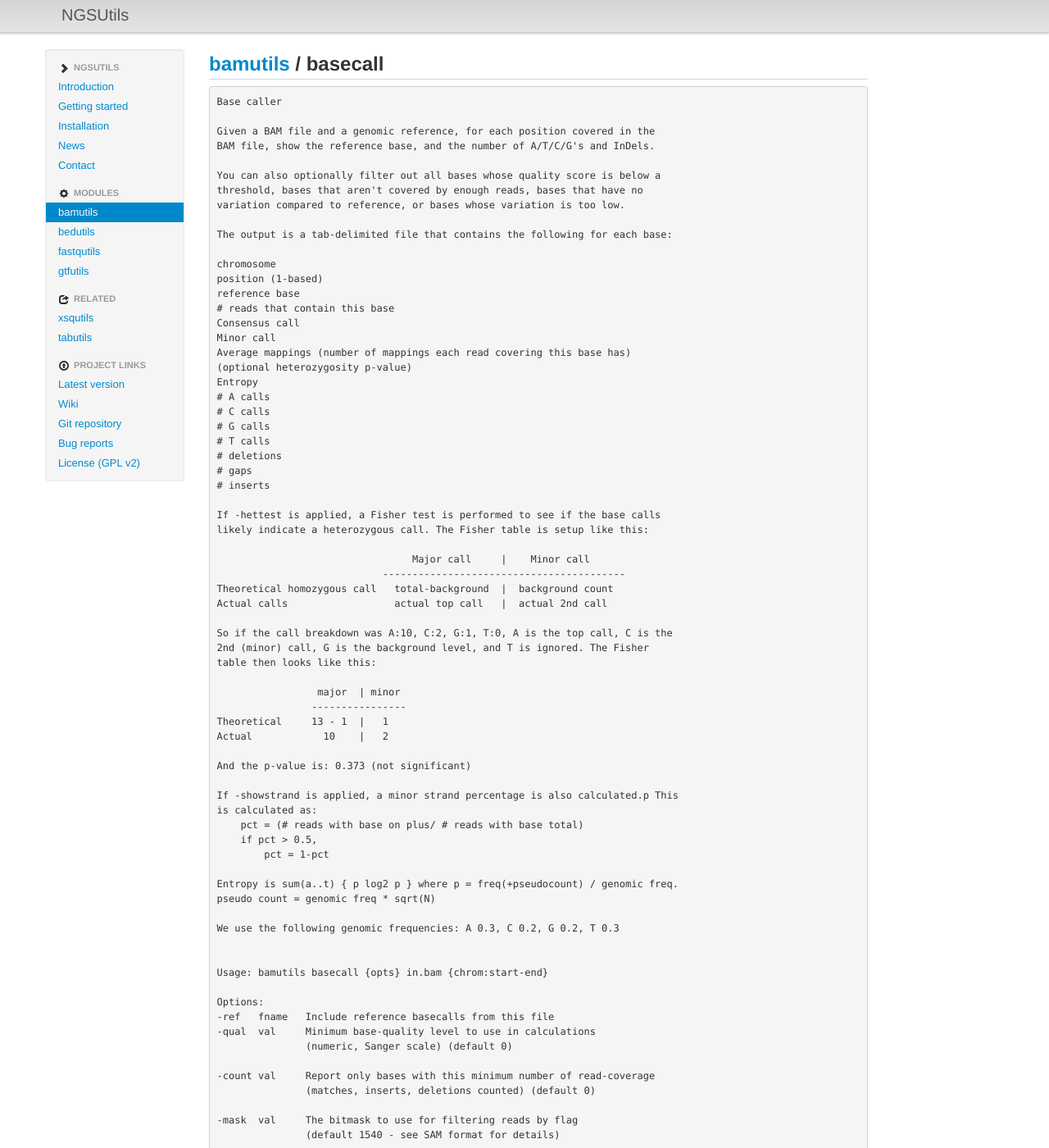
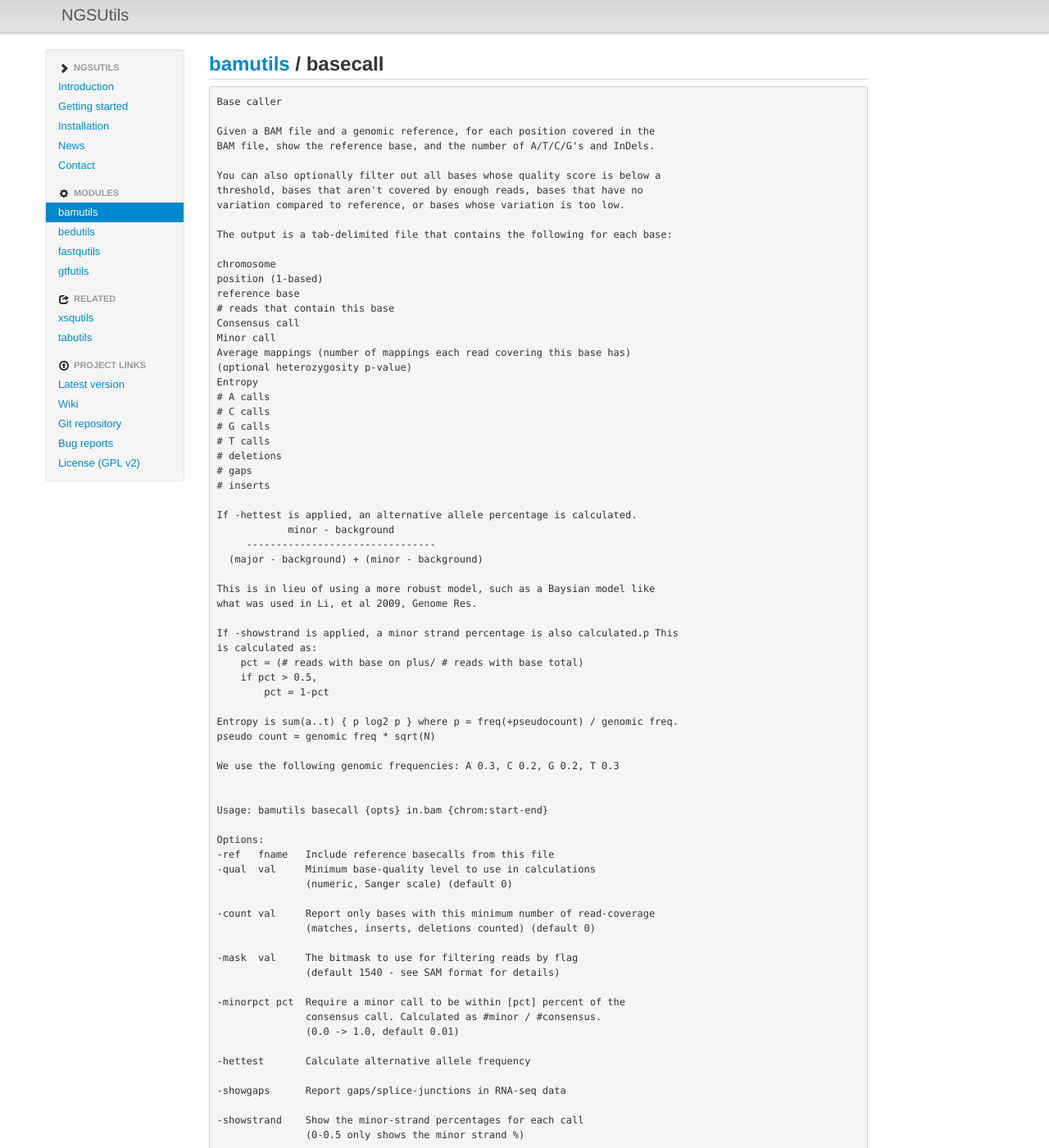
Before and after one commit to ngsutils/ngsutils.github.com, a Jekyll site: the page built from modules/bamutils/basecall/index.md, in a window 1280 px wide and 1400 px high. Shown: the whole window at 82% size. Built offline with Jekyll 4.4.1, drawn with Linux system fonts in a browser that asks for light colours; some of the changed text lies outside the part shown.

Commit message:
doc updates

```diff
--- a/modules/bamutils/basecall/index.md
+++ b/modules/bamutils/basecall/index.md
@@ -32,24 +32,13 @@ module: bamutils
     # gaps
     # inserts
 
-    If -hettest is applied, a Fisher test is performed to see if the base calls
-    likely indicate a heterozygous call. The Fisher table is setup like this:
+    If -hettest is applied, an alternative allele percentage is calculated.
+                minor - background
+         --------------------------------
+      (major - background) + (minor - background)
 
-                                     Major call     |    Minor call
-                                -----------------------------------------
-    Theoretical homozygous call   total-background  |  background count
-    Actual calls                  actual top call   |  actual 2nd call
-
-    So if the call breakdown was A:10, C:2, G:1, T:0, A is the top call, C is the
-    2nd (minor) call, G is the background level, and T is ignored. The Fisher
-    table then looks like this:
-
-                     major  | minor
-                    ----------------
-    Theoretical     13 - 1  |   1
-    Actual            10    |   2
-
-    And the p-value is: 0.373 (not significant)
+    This is in lieu of using a more robust model, such as a Baysian model like
+    what was used in Li, et al 2009, Genome Res.
 
     If -showstrand is applied, a minor strand percentage is also calculated.p This
     is calculated as:
@@ -80,11 +69,12 @@ module: bamutils
                    consensus call. Calculated as #minor / #consensus.
                    (0.0 -> 1.0, default 0.01)
 
-    -hettest       Add a column to assign a p-value to assess the heterozygosity
-                   of each base. (Based on Fisher's exact test for a theoretical
-                   homozygous call) (requires scipy, experimental)
+    -hettest       Calculate alternative allele frequency
 
     -showgaps      Report gaps/splice-junctions in RNA-seq data
 
     -showstrand    Show the minor-strand percentages for each call
                    (0-0.5 only shows the minor strand %)
+
+    -bed fname     Only output positions that are present in this BED file
+                   (*must* be sorted and reduced with the -nostrand option)
```
Also changed, not shown: modules/bamutils/filter/index.md (+2 -0 lines), modules/gtfutils/index.md (+1 -0 lines).
